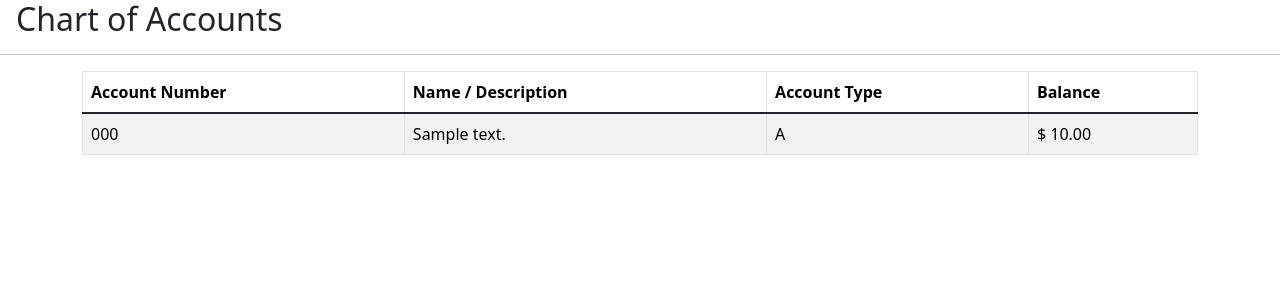
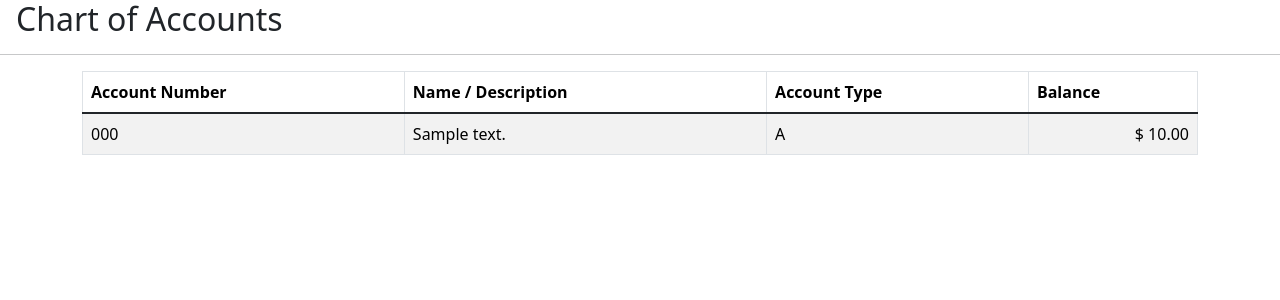
Before and after one commit to scedastic/accounting, a Django app: page / in a window 1280 px wide. Shown: the top 300 px of the page. Run offline with Django 5.2, Linux system fonts and the light colour scheme; a user stored in the database is signed in; tables that the repository leaves empty hold one stand-in row (values such as "Sample post"); some libraries are stand-ins or nearby versions.

Commit message:
front-end dollar cell align right

```diff
--- a/templates/ledger/account_list.html
+++ b/templates/ledger/account_list.html
@@ -25,7 +25,7 @@
                     <td>{{ account.account_number }}</td>
                     <td>{{ account.description }}</td>
                     <td>{{ account.account_type }}</td>
-                    <td class="text-right">$ {{ account.balance }}</td>
+                    <td class="text-end">$ {{ account.balance }}</td>
                 </tr>
             {% empty %}
                 <tr><td>No accounts present.</td></tr>
```
